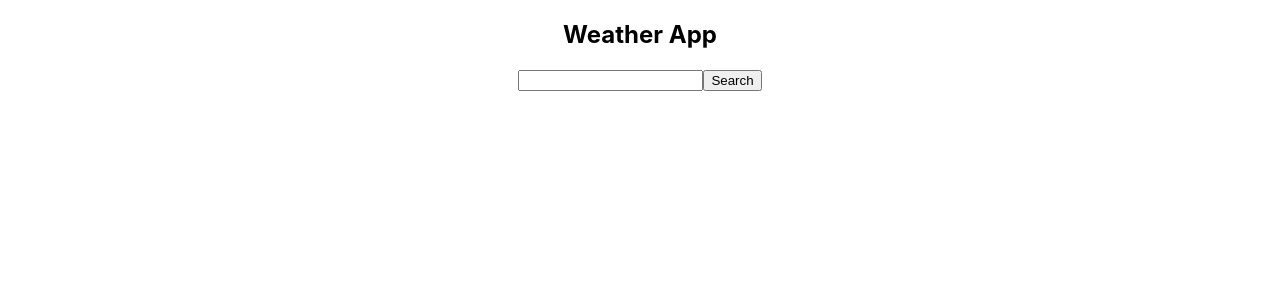
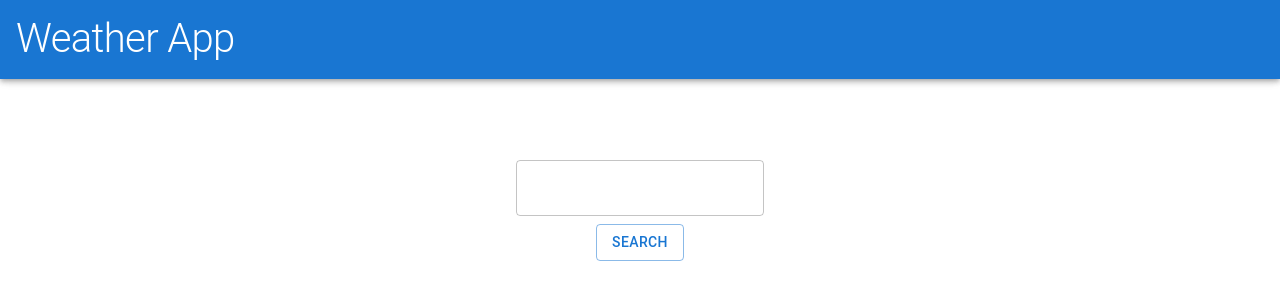
Before and after one commit to jolanta84/weather-app, a React (Create React App) app in the folder weather-app/: page / in a window 1280 px wide. Shown: the top 300 px of the page. Built offline with nearby package versions, Linux system fonts and the light colour scheme.

Commit message:
add material ui Card component

```diff
--- a/weather-app/src/App.tsx
+++ b/weather-app/src/App.tsx
@@ -10,6 +10,7 @@ import {
   weatherDefault,
   temperatureDefault,
 } from "./models/types";
+import Grid from "@mui/material/Grid";
 import { BrowserRouter, Routes, Route } from "react-router-dom";
 
 const App: React.FC = () => {
@@ -44,24 +45,34 @@ const App: React.FC = () => {
   return (
     <div className="App">
       <BrowserRouter>
+        <Grid container spacing={10}>
+          <Grid item xs={12}>
             <Header />
+          </Grid>
           <Routes>
             <Route
               path="/"
               element={
-              <>
+                <Grid item xs={12} m={10}>
+                  <Grid container spacing={2}>
+                    <Grid item xs={12} >
                       <Search setCity={setCity} />
+                    </Grid>
                     {!isFetching && (
-
+                      <Grid item xs={12}>
                         <CurrentWeather
                           city={city}
                           weatherData={weatherData}
                           temperatureData={temperatureData}
-                                  />)}
-              </>
+                        />
+                      </Grid>
+                    )}
+                  </Grid>
+                </Grid>
               }
             />
           </Routes>
+        </Grid>
       </BrowserRouter>
     </div>
   );
--- a/weather-app/src/components/CurrentWeather/CurrentWeather.tsx
+++ b/weather-app/src/components/CurrentWeather/CurrentWeather.tsx
@@ -1,7 +1,13 @@
-
 import React, { useState } from "react";
-import WeatherDetails from "../../components/WeatherDetails/WeatherDetails"
-import {Weather, Temperature} from "../../models/types";
+import WeatherDetails from "../../components/WeatherDetails/WeatherDetails";
+import { Weather, Temperature } from "../../models/types";
+import Button from "@mui/material/Button/Button";
+import Card from "@mui/material/Card";
+import CardActions from "@mui/material/CardActions";
+import CardContent from "@mui/material/CardContent";
+import CardMedia from "@mui/material/CardMedia";
+import Grid from "@mui/material/Grid";
+import Typography from "@mui/material/Typography";
 
 interface CurrentWeatherProps {
   city: string;
@@ -16,32 +22,46 @@ const CurrentWeather: React.FC<CurrentWeatherProps> = (props) => {
     setToggle(!toggle);
   };
   return (
-    <>
-      <div>
-      <h2>{props.city.toString()}</h2>
-      <p>{props.weatherData.main}</p>
-      <p>{props.weatherData.description}</p>
-      <p>{props.weatherData.icon}</p>
-      {/* <p>{props.temperatureData.temp}</p>
-      <p>{props.temperatureData.feels_like}</p>
-      <p>{props.temperatureData.humidity}</p>
-      <p>{props.temperatureData.temp_max}</p>
-      <p>{props.temperatureData.temp_min}</p> */}
-  <button
+    <Grid
+    container
+    spacing={0}
+    direction="column"
+    alignItems="center"
+    justifyContent="center"
+   >
+      <Grid item xs={12}>
+        <Card sx={{ width: 400 }}>
+          <CardMedia
+            component="img"
+            height="200"
+            image={`http://openweathermap.org/img/wn/${props.weatherData.icon}@2x.png`}
+            alt="weather icon"
+            sx={{ bgcolor: "primary.main" }}
+          />
+          <CardContent>
+            <Typography gutterBottom variant="h5" component="div">
+              {props.city.toString()}
+            </Typography>
+            <hr />
+            <Typography variant="body2" color="text.secondary">
+            {props.weatherData.description}
+  </Typography>
+          </CardContent>
+          <CardActions>
+        <Button variant="outlined" onClick={handleClick}>
+          {toggle === true ? "Hide details" : "More details"}
+        </Button>
+          </CardActions></Card>
+      </Grid>
 
-          onClick={handleClick}
-        >
-          {toggle === true ? "Hide details" : "More details"}
-        </button></div>
-        <div
+      <div
         style={{
           visibility: toggle === true ? "visible" : "hidden",
         }}
       >
-  <WeatherDetails temperatureData={props.temperatureData} />
-  {/* <WeatherDetails /> */}
+        <WeatherDetails temperatureData={props.temperatureData} />
       </div>
-    </>
+    </Grid>
   );
 };
 
--- a/weather-app/src/components/Header/Header.tsx
+++ b/weather-app/src/components/Header/Header.tsx
@@ -3,12 +3,12 @@ import AppBar from "@mui/material/AppBar";
 
 const Header = () => {
   return (
-    <h2> Weather App</h2>
-  //   <AppBar>
-  //     <Typography variant="h1" align="left" sx={{ fontSize: 40, margin: 2 }}>
-  // Weather App
-  //     </Typography>
-  //   </AppBar>
+
+    <AppBar>
+      <Typography variant="h1" align="left" sx={{ fontSize: 40, margin: 2 }}>
+  Weather App
+      </Typography>
+    </AppBar>
   );
 };
 
--- a/weather-app/src/components/Search/Search.tsx
+++ b/weather-app/src/components/Search/Search.tsx
@@ -1,26 +1,31 @@
+import { useForm } from "react-hook-form";
+import Button from "@mui/material/Button/Button";
 
-  import { useForm } from "react-hook-form";
+import Grid from "@mui/material/Grid";
+import TextField from "@mui/material/TextField/TextField";
 
+const Search: React.FC<{ setCity: (city: string) => void }> = (props) => {
 
-  const Search: React.FC<{setCity: (city: string)=>void}> = (props) => {
-
-const {register, handleSubmit} = useForm();
+  const { register, handleSubmit } = useForm();
 
   const formHandler = (data: any) => {
     props.setCity(data.city);
   };
 
-
   return (
     <div>
       <form onSubmit={handleSubmit(formHandler)}>
-
-        <input {...register("city")} id='city' type="text" />
-        <button type="submit">Search</button>
+        <Grid container spacing={1}>
+          <Grid item xs={12}>
+            <TextField {...register("city")} id="city" type="text" />
+          </Grid>
+          <Grid item xs={12}>
+            <Button type="submit" variant="outlined">Search</Button>
+          </Grid>
+        </Grid>
       </form>
     </div>
   );
-
 };
 
 export default Search;
```
Lines whose indentation alone changed are shown as unchanged.
